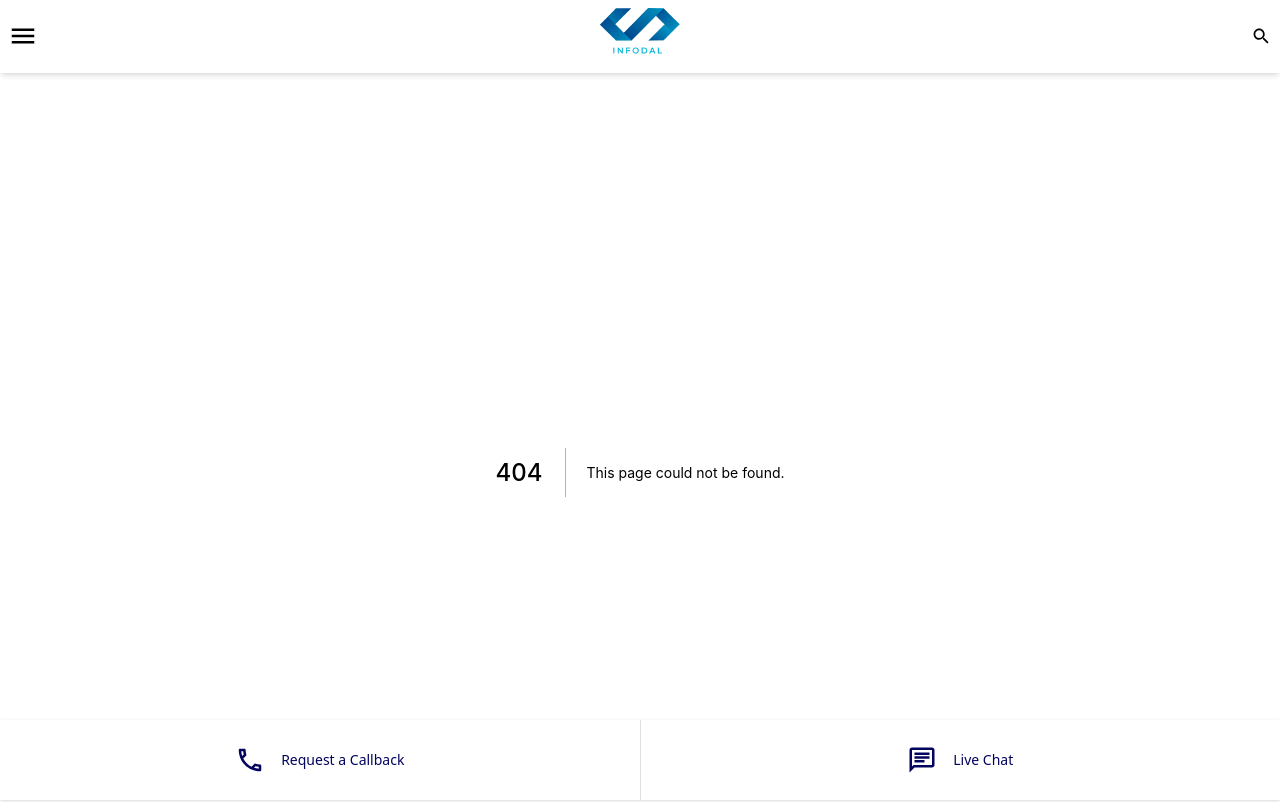
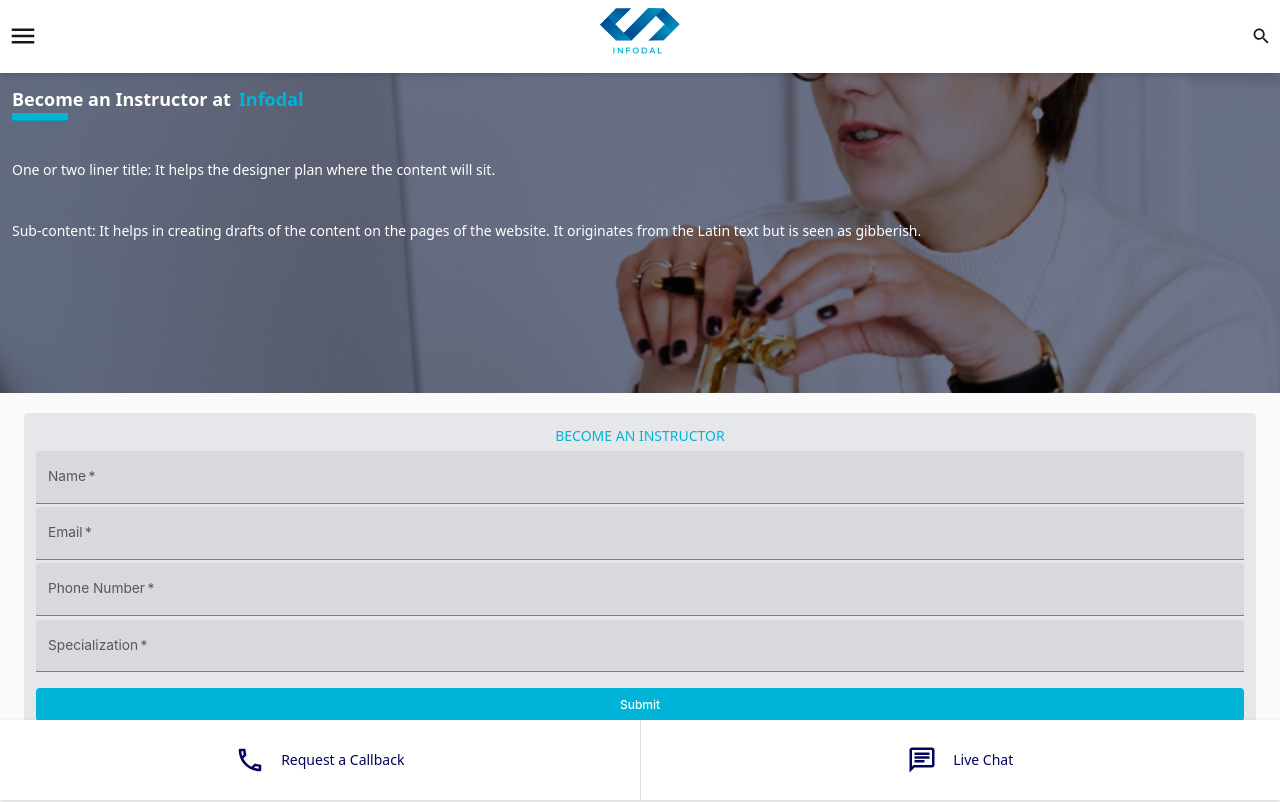
Before and after one commit to Gaurav-2k1/test, a Next.js app: page /become-an-instructor in a window 1280 px wide. Before the commit this address had no page. Shown: the top 802 px of the page. Built offline with nearby package versions, Linux system fonts and the light colour scheme.

Commit message:
Become an Instructor

```diff
--- /dev/null
+++ b/pages/become-an-instructor/index.js
@@ -0,0 +1,11 @@
+import React from "react";
+import BecomeInstructor from "../../components/Body/BecomeInstructor";
+import InstructorForm from "../../components/Forms/InstructorForm";
+export default function BecomeAnInstructor() {
+  return (
+    <>
+      <BecomeInstructor></BecomeInstructor>
+      <InstructorForm />
+    </>
+  );
+}
```
